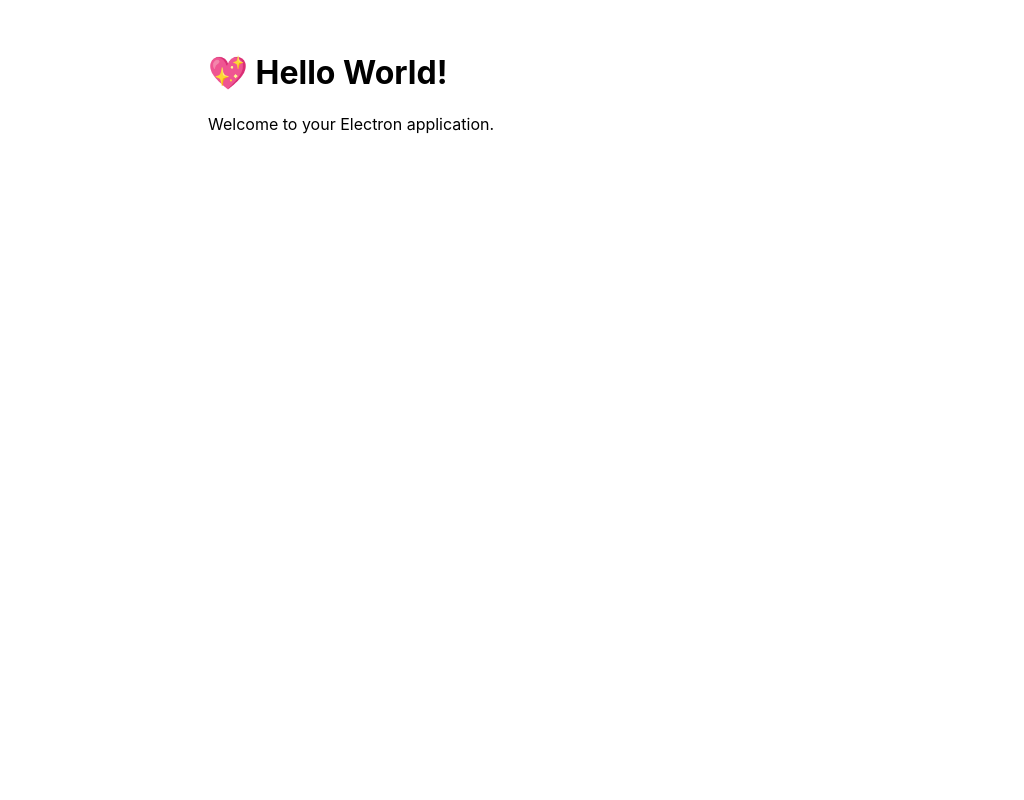
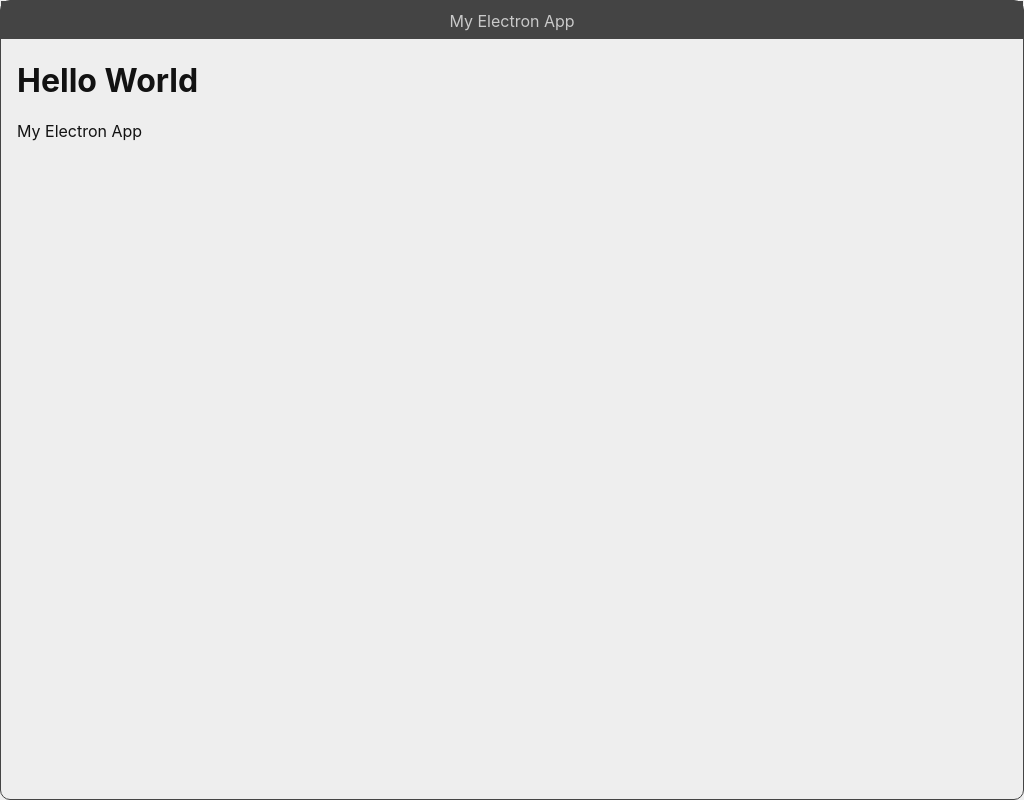
Before and after one commit to morew4rd/basic_electron, an Electron app: page src/index.html in a window 1024 px wide. Drawn offline with Linux system fonts and the light colour scheme.

Commit message:
transparency
fake title bar

my initial starting point

add makefile

```diff
--- a/src/index.css
+++ b/src/index.css
@@ -1,7 +1,47 @@
 body {
-  font-family: -apple-system, BlinkMacSystemFont, 'Segoe UI', Roboto, Helvetica,
-    Arial, sans-serif;
-  margin: auto;
-  max-width: 38rem;
-  padding: 2rem;
+  font-family: -apple-system, BlinkMacSystemFont, "Segoe UI", Roboto, Helvetica, Arial, sans-serif;
+  padding: 0 0 0 0;
+  margin: 0 0 0 0;
+  /* background-color: #ff5050; */
+
+  /* background-color: #000000aa; */
+  /* color: #cacaca; */
+
+  background-color: #eeeeee;
+  color: #121212;
+
+  border-style: solid;
+
+  border-width: 1px;
+  border-radius: 10px;
+  width: 100vw;
+  height: 100vh;
+
+  overflow: hidden;
+  box-sizing: border-box;
+
+  border-color: #444444;
 }
+
+.titlebar {
+  user-select: none;
+  -webkit-user-select: none;
+  -webkit-app-region: drag;
+  background-color: #444444;
+  color: #cacaca;
+  text-align: center;
+  padding-top: 0.6rem;
+  height: 1.8rem;
+}
+
+.titlebar-button {
+  -webkit-app-region: no-drag;
+}
+
+.appbody {
+  padding: 0 0 0 0;
+  margin: 0 0 0 0;
+  padding-left: 1rem;
+  /* padding-right: 1rem; */
+
+}
--- a/src/index.html
+++ b/src/index.html
@@ -1,12 +1,20 @@
 <!DOCTYPE html>
 <html>
+
 <head>
   <meta charset="UTF-8" />
-    <title>Hello World!</title>
+  <title></title>
   <link rel="stylesheet" href="index.css" />
+  <meta http-equiv="Content-Security-Policy" content="default-src 'self'; script-src 'self'" />
+  <meta http-equiv="X-Content-Security-Policy" content="default-src 'self'; script-src 'self'" />
 </head>
+
 <body>
-    <h1>💖 Hello World!</h1>
-    <p>Welcome to your Electron application.</p>
+  <div class="titlebar">My Electron App</div>
+  <div class="appbody">
+    <h1>Hello World</h1>
+    <p>My Electron App</p>
+  </div>
 </body>
+
 </html>
```
Also changed, not shown: src/index.js (+7 -4 lines), 1 other file. Lines whose indentation alone changed are shown as unchanged.
